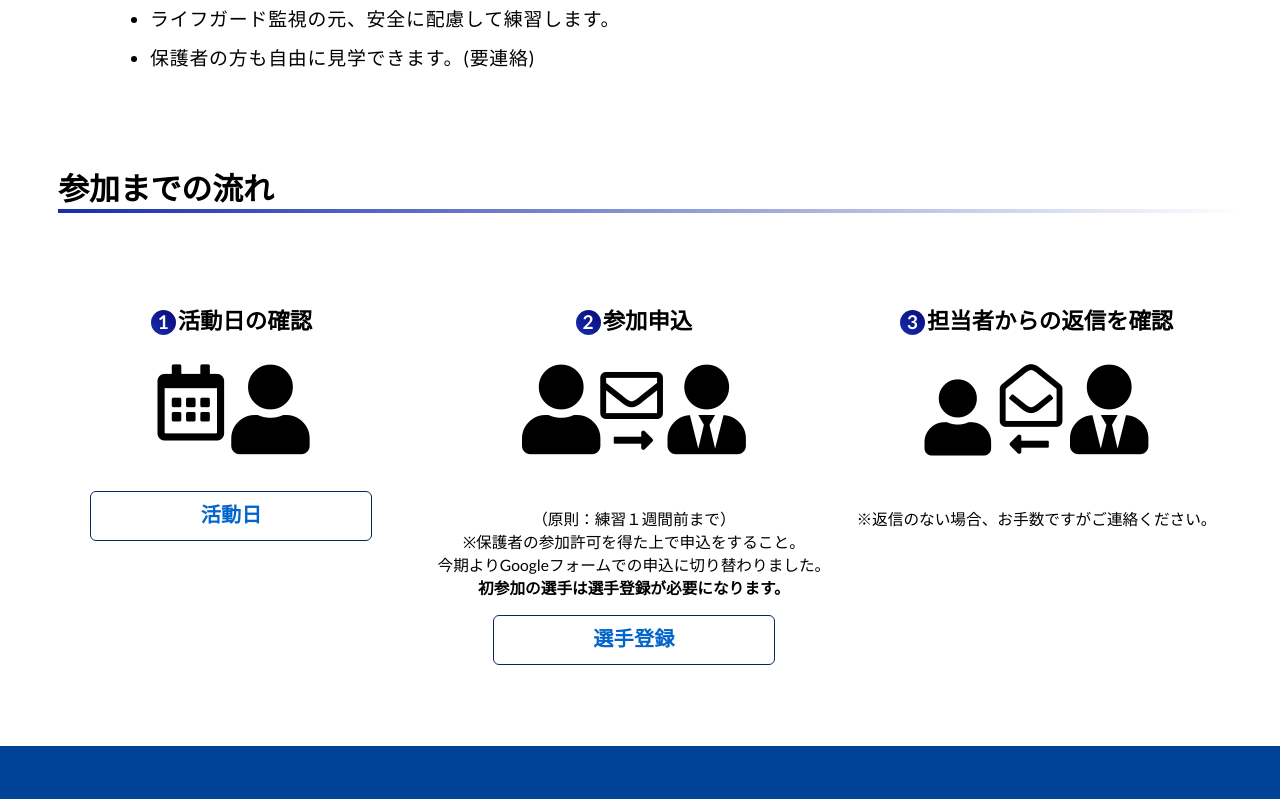
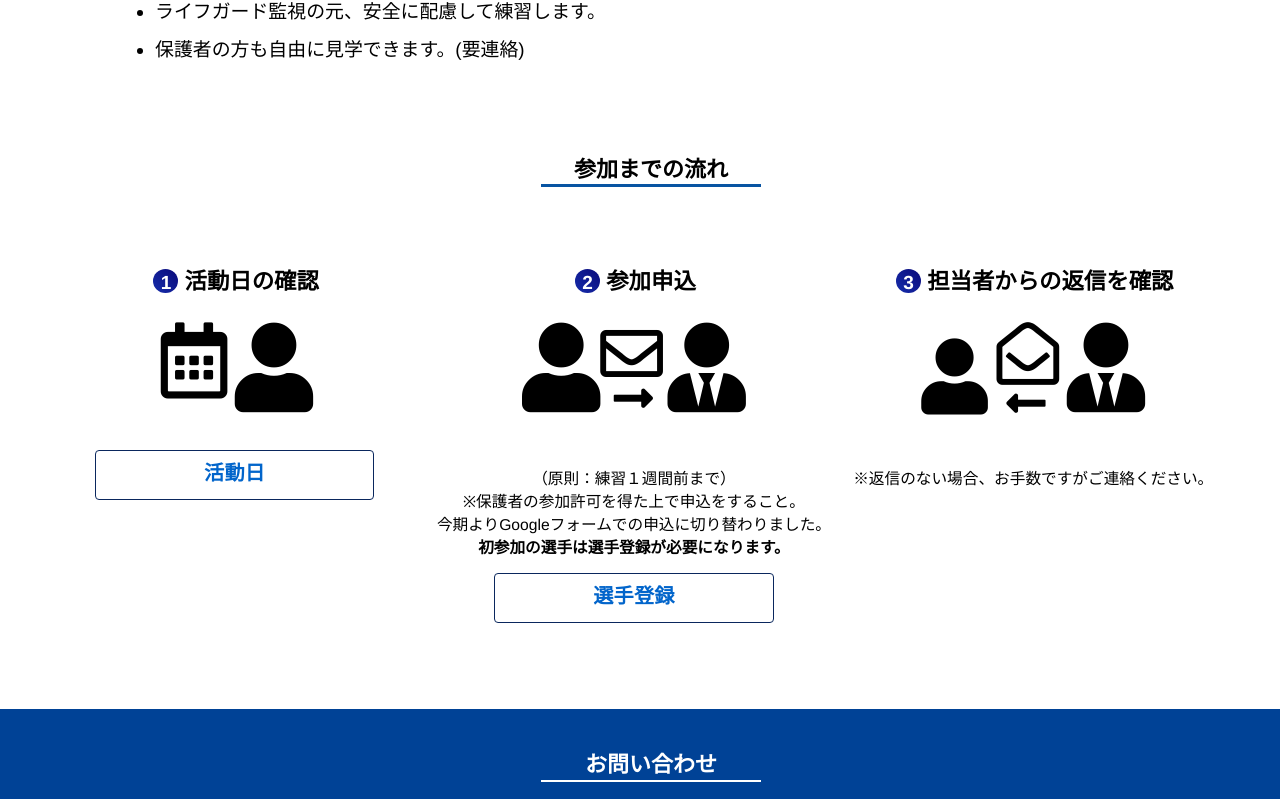
Before and after one commit to r-tanaka-works/r-tanaka-works.github.io, a plain HTML site: page kyoueikai/index.html in a window 1280 px wide. Shown: the part 1445-2244 px from the top of the page. Drawn offline with Linux system fonts and the light colour scheme; files whose address does not match are found by name.

Commit message:
Add files via upload

```diff
--- a/kyoueikai/assets/css/main.css
+++ b/kyoueikai/assets/css/main.css
@@ -4,7 +4,7 @@
 }
 
 body {
-	font-family: 'Lato', 'Noto Sans JP', '游ゴシック Medium', '游ゴシック体', 'Yu Gothic Medium', YuGothic, 'ヒラギノ角ゴ ProN', 'Hiragino Kaku Gothic ProN', 'メイリオ', Meiryo, 'ＭＳ Ｐゴシック', 'MS PGothic', sans-serif;
+     font-family: Helvetica , "游ゴシック" , "Yu Gothic" , sans-serif;
 }
 
 body {
@@ -33,7 +33,7 @@ header {
 	display: inline-block;
 	height: 36px;
 	width: auto;
-	padding-left: 20px;
+	padding:10px 0 0 10px;
 }
 
 a {
@@ -46,11 +46,11 @@ i {
 
 .header-icon {
 	position: absolute;
-	top: 0;
+	top: 5px;
 	display: block;
 	margin: 10px;
-	margin-left: calc(100vw - 136px);
-	font-size:40px;
+	margin-left: calc(100vw - 160px);
+	font-size:44px;
 }
 
 .fa-twitter-square {
@@ -66,24 +66,26 @@ i {
 }
 
 .header-message {
-	font-family: serif;
+	font-family: 'Noto Serif JP', serif;
 	position: relative;
 	width: 70vw;
 	padding: 82px 8vw;
 	font-size: 1.3em;
-	font-weight: 500;
-	color:#090909;
+	font-weight: 400;
+	color:#000;
 	bottom: 20px;
 	opacity: 0.75;
 	max-width: 545px;
-	line-height: 1.5em;
+	line-height: 2em;
+	letter-spacing:0.9px;
 }
 
 .header-message h1 {
 	display: block;
 	width: 60vw;
-	font-size: 3em;
-	margin: 10px 0;
+	font-size: 2.5em;
+	font-weight:550;
+	margin: 14px 0;
 	line-height: 1.15em;
 
 }
@@ -117,7 +119,7 @@ i {
 	color: #fff;
 	text-align: center;
 	font-weight: bold;
-	border-radius: 6px;
+	border-radius: 4px;
 }
 
 .account-group__btn .btn {
@@ -157,7 +159,7 @@ i {
 	letter-spacing: 0.01em;
 	line-height: 2.0em;
 	border: 1px solid #c7c7c7;
-	border-radius: 6px;
+	border-radius: 4px;
 	width: 100%;
 	padding: 9px;
 	margin: 0 auto;
@@ -175,8 +177,8 @@ i {
 
 .intro {
 	font-size: 1.35em;
+	font-weight:500;
 	line-height:1.75em;
-	letter-spacing:0.8px;
 }
 
 @media screen and (max-width: 360px) {}
@@ -187,7 +189,7 @@ i {
 		margin: 0;
 	}
 	.header-icon {
-		margin-left: calc(100vw - 100px);
+		margin-left: calc(100vw - 130px);
 	}
 }
 
@@ -204,22 +206,40 @@ i {
 .major {
 	position: relative;
 	padding: 0.2em;
+	font-size:22px;
+	text-align:center;
 }
 
 .bg2 .major:after {
-	content: "";
-	display: block;
-	height: 4px;
-	background: -webkit-linear-gradient(to right, rgb(23, 46, 172), transparent);
-	background: linear-gradient(to right, rgb(23, 46, 172), transparent);
+    box-sizing: border-box;
+    content: '';
+    position: absolute;
+    bottom: 0;
+    display: inline-block;
+    width: 10em;
+    height: 3px;
+    left: 50%;
+    -moz-transform: translateX(-50%);
+    -webkit-transform: translateX(-50%);
+    -ms-transform: translateX(-50%);
+    transform: translateX(-50%);
+    background-color: #0854a2;
 }
 
 .bg .major:after {
-	content: "";
-	display: block;
-	height: 2px;
-	background: -webkit-linear-gradient(to right, rgb(105, 140, 255), transparent);
-	background: linear-gradient(to right, rgb(105, 140, 255), transparent);
+    box-sizing: border-box;
+    content: '';
+    position: absolute;
+    bottom: 0;
+    display: inline-block;
+    width: 10em;
+    height: 2px;
+    left: 50%;
+    -moz-transform: translateX(-50%);
+    -webkit-transform: translateX(-50%);
+    -ms-transform: translateX(-50%);
+    transform: translateX(-50%);
+    background-color: #fff;
 }
 
 .bg2 {
@@ -265,8 +285,10 @@ li {
 	font-size: 1.7em;
 	border-radius: 50%;
 	width: 25px;
-	height: 25px;
-	margin: 20px 0;
+	height: 21px;
+	margin: 20px 3px;
+	padding-top:3px;
+	top:-3px;
 }
 
 .stp-title {
@@ -274,6 +296,7 @@ li {
 	font-size: 2.0em;
 	font-weight: 700;
 	margin: 10px 0;
+	padding-top:3px;
 }
 
 .stp-icons {
@@ -363,7 +386,7 @@ li {
 }
 
 .bg2 {
-	margin: 30px;
+	margin: 35px;
 }
 
 table {
--- a/kyoueikai/index.html
+++ b/kyoueikai/index.html
@@ -7,7 +7,7 @@
   <meta name="description" content="冬場のトレーニングをより充実させたいスイマーのために。共泳会はFocusをテーマに、その思いに応えます。">
   <link rel="stylesheet" href="assets/css/main.css" />
   <link href="https://use.fontawesome.com/releases/v5.6.1/css/all.css" rel="stylesheet">
-  <link href="https://fonts.googleapis.com/css?family=Lato:400,700|Noto+Sans+JP:400,700" rel="stylesheet"> </head>
+<link href="https://fonts.googleapis.com/css?family=Noto+Serif+JP:400,700&display=swap&subset=japanese" rel="stylesheet"> </head>
 <body>
   <!-- Wrapper -->
   <div id="wrapper">
@@ -21,7 +21,7 @@
         <a class="g-line-icon" href="https://lin.ee/qId6klQ"><i class="fab fa-line"></i></a>
       </div>
       <div class="header-message">
-        <h1>Focus on your Future</h1>冬場のトレーニングをより充実させたいスイマーのために。共泳会はFocusをテーマに、その思いに応えます。 </div>
+        <h1>"Focus" for your Future</h1>冬場のトレーニングをより充実させたいスイマーのために。共泳会はFocusをテーマに、その思いに応えます。 </div>
     </header>
     <div class="account-group cfx">
       <p class="account-group__btn account"> <a href="https://docs.google.com/forms/d/e/1FAIpQLSfv5czkd7FFmgumn93EDvaDYo7edl9rlDqlQS-pZCFxNYX6rA/viewform?usp=sf_link"
```
